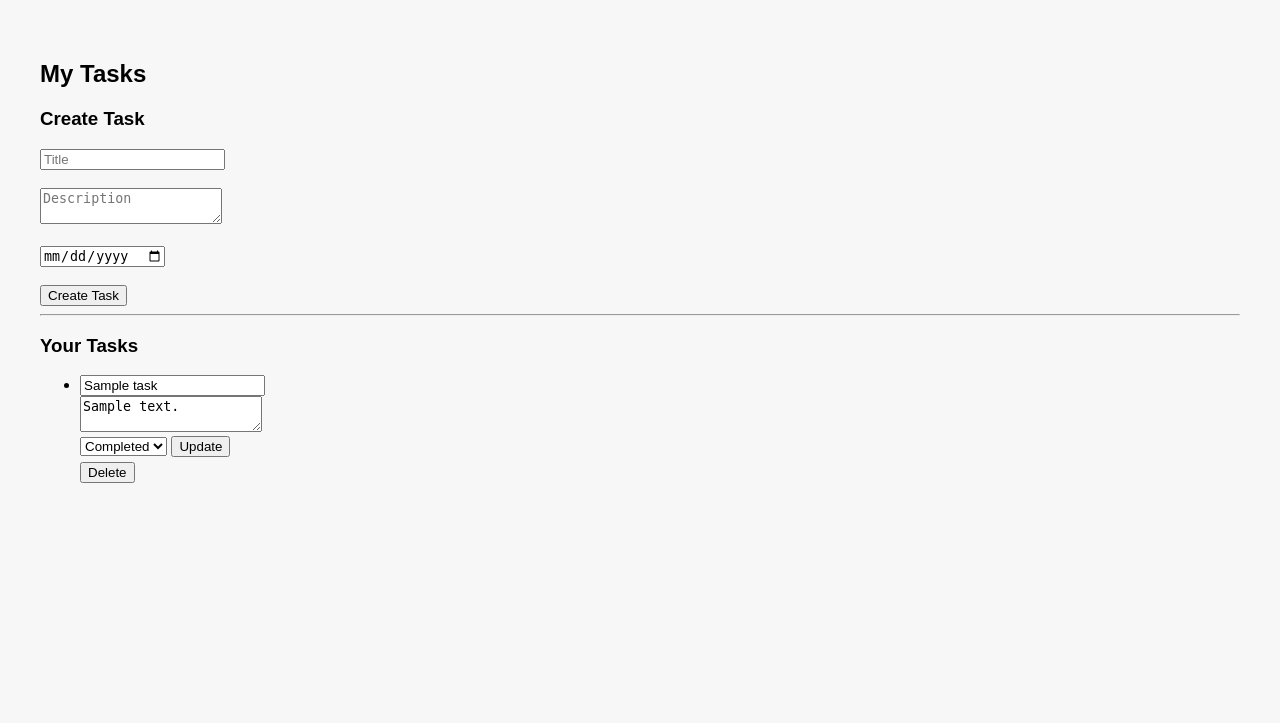
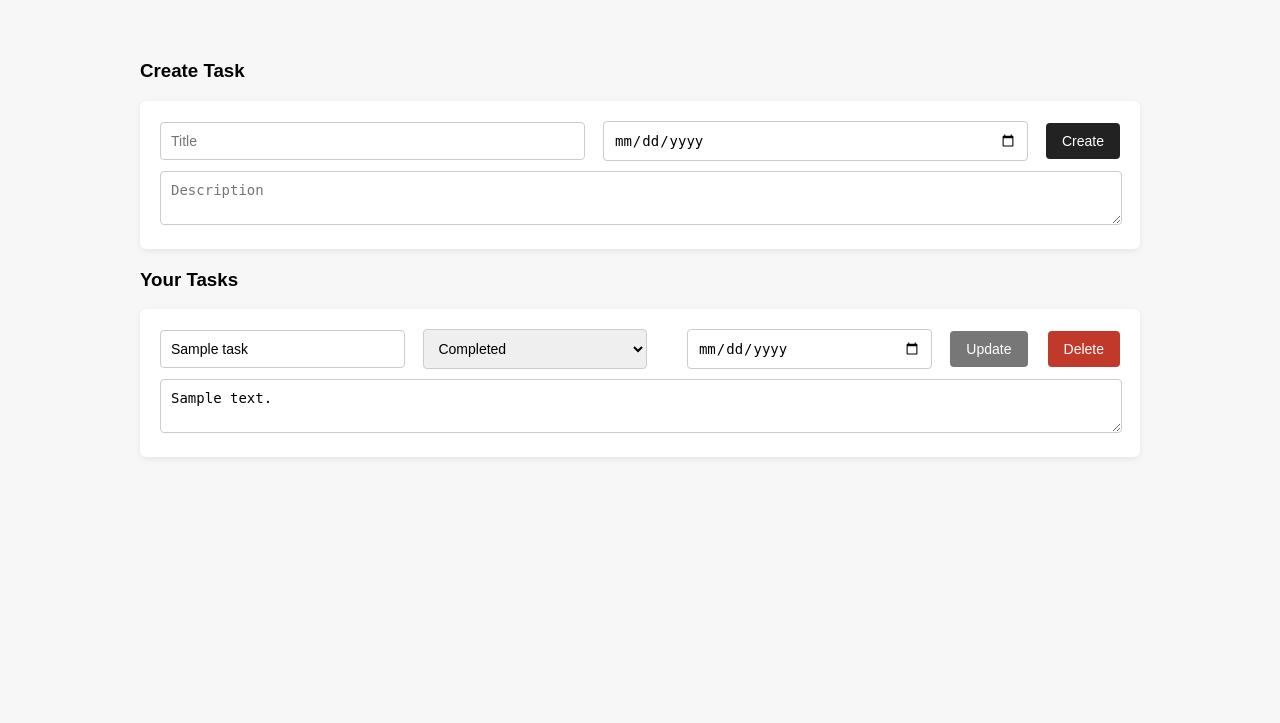
Before and after one commit to IshanKarn/Todo-App, a Django app: template tasks/templates/tasks/tasks.html in a window 1280 px wide. Shown: the part 48-771 px from the top of the page. Run offline with Django 5.2, Linux system fonts and the light colour scheme; the template is opened without the code that fills it: most values are stand-ins (such as "Sample title", 1, 10 or a date in 2020); parts of the project's set-up code (start-up, migrations or seed data) failed here and were passed over.

Commit message:
Update tasks template ui/ux

```diff
--- a/tasks/templates/tasks/tasks.html
+++ b/tasks/templates/tasks/tasks.html
@@ -1,62 +1,184 @@
 {% extends "base.html" %}
-{% block heading %}My Tasks{% endblock %}
+{% block heading %}{% endblock %}
 
 {% block content %}
 
-<!-- CREATE TASK -->
+<style>
+/* ---------- Layout Utilities ---------- */
+.task-container {
+  max-width: 1000px;
+  margin: auto;
+}
+
+.card {
+  background: #fff;
+  border-radius: 6px;
+  padding: 20px;
+  margin-bottom: 20px;
+  box-shadow: 0 2px 6px rgba(0,0,0,0.08);
+}
+
+.row {
+  display: flex;
+  align-items: center;
+  gap: 20px;                /* main horizontal spacing */
+  flex-wrap: wrap;
+}
+
+.col {
+  flex: 1;
+  margin-right: 20px;
+  min-width: 200px;         /* prevents cramped inputs */
+}
+
+.actions {
+  display: flex;
+  gap: 10px;
+  align-items: center;
+}
+
+
+input, textarea, select {
+  width: 100%;
+  padding: 10px;
+  border: 1px solid #ccc;
+  border-radius: 4px;
+  font-size: 14px;
+}
+
+textarea {
+  resize: vertical;
+  margin-right: 20px;
+}
+
+.card-body {
+  padding-right: 20px;
+}
+
+button {
+  padding: 10px 16px;
+  border: none;
+  border-radius: 4px;
+  cursor: pointer;
+  background: #222;
+  color: #fff;
+  font-size: 14px;
+  white-space: nowrap;      /* prevents button wrapping */
+}
+
+button.secondary {
+  background: #777;
+}
+
+button.danger {
+  background: #c0392b;
+}
+
+/* ---------- Responsive ---------- */
+@media (max-width: 768px) {
+  .row {
+    flex-direction: column;
+    align-items: stretch;
+    gap: 12px;              /* tighter but clean on mobile */
+  }
+
+  .actions {
+    justify-content: flex-start;
+    min-width: auto;
+  }
+}
+</style>
+
+
+<div class="task-container">
+
+  <!-- ================= CREATE TASK ================= -->
    <h3>Create Task</h3>
+  <div class="card">
     <form method="post">
       {% csrf_token %}
 
-  <input name="title" placeholder="Title" required><br><br>
-  <textarea name="description" placeholder="Description"></textarea><br><br>
-  <input type="date" name="due_date"><br><br>
+      <!-- Row 1 -->
+      <div class="row">
+        <div class="col">
+          <input name="title" placeholder="Title" required>
+        </div>
+        <div class="col">
+          <input type="date" name="due_date">
+        </div>
+        <div class="actions">
+          <button>Create</button>
+        </div>
+      </div>
 
-  <button>Create Task</button>
+      <!-- Row 2 -->
+      <div style="margin-top:10px;">
+        <div class="card-body">
+            <textarea name="description" placeholder="Description"></textarea>
+        </div>
+      </div>
     </form>
+  </div>
 
-<hr>
-
-<!-- TASK LIST -->
+  <!-- ================= TASK LIST ================= -->
   <h3>Your Tasks</h3>
 
-<ul>
   {% for task in tasks %}
-    <li style="margin-bottom:15px;">
+    <div class="card">
 
   <!-- UPDATE TASK -->
-      <form method="post" action="/tasks/update/{{ task.id }}/">
+  <div class="row">
+    <form method="post" action="/tasks/update/{{ task.id }}/" class="row" style="flex:1;">
       {% csrf_token %}
 
+      <div class="col">
         <input name="title" value="{{ task.title }}" required>
-        <br>
+      </div>
 
-        <textarea name="description">{{ task.description }}</textarea>
-        <br>
-
+      <div class="col">
         <select name="status">
           <option value="pending" {% if task.status == "pending" %}selected{% endif %}>Pending</option>
           <option value="completed" {% if task.status == "completed" %}selected{% endif %}>Completed</option>
         </select>
+      </div>
 
-        <button>Update</button>
+      <div class="col">
+        <input type="date" name="due_date" value="{{ task.due_date }}" required>
+      </div>
+
+      <div class="actions">
+        <button class="secondary">Update</button>
+      </div>
     </form>
 
-      <!-- DELETE TASK -->
+    <!-- DELETE BUTTON -->
     <form
       action="/tasks/delete/{{ task.id }}/"
       method="post"
-        style="display:inline;"
       onsubmit="return confirm('Are you sure you want to delete this task?');"
+      class="actions"
     >
       {% csrf_token %}
-        <button style="margin-top:5px;">Delete</button>
+      <button class="danger">Delete</button>
     </form>
+  </div>
 
-    </li>
+  <!-- DESCRIPTION ROW -->
+  <div style="margin-top:10px;">
+    <form method="post" action="/tasks/update/{{ task.id }}/">
+      {% csrf_token %}
+      <div class="card-body">
+        <textarea name="description">{{ task.description }}</textarea>
+      </div>
+    </form>
+  </div>
+
+</div>
+
   {% empty %}
-    <li>No tasks yet.</li>
+    <p>No tasks yet.</p>
   {% endfor %}
-</ul>
+
+</div>
 
 {% endblock %}
--- a/tasks/ui/views.py
+++ b/tasks/ui/views.py
@@ -57,8 +57,7 @@ def tasks_view(request):
 
     return render(
         request,
-        "tasks/tasks.html",
-        {"tasks": tasks},
+        "tasks/tasks.html"
     )
 
 def update_task_view(request, task_id):
@@ -75,6 +74,7 @@ def update_task_view(request, task_id):
         "title": request.POST.get("title"),
         "description": request.POST.get("description"),
         "status": request.POST.get("status"),
+        "due_date": request.POST.get("due_date"),
     }
 
     requests.put(
```
Also changed, not shown: tasks/templates/tasks/tasks-v0.html (deleted, +0 -25 lines). Lines whose indentation alone changed are shown as unchanged.
